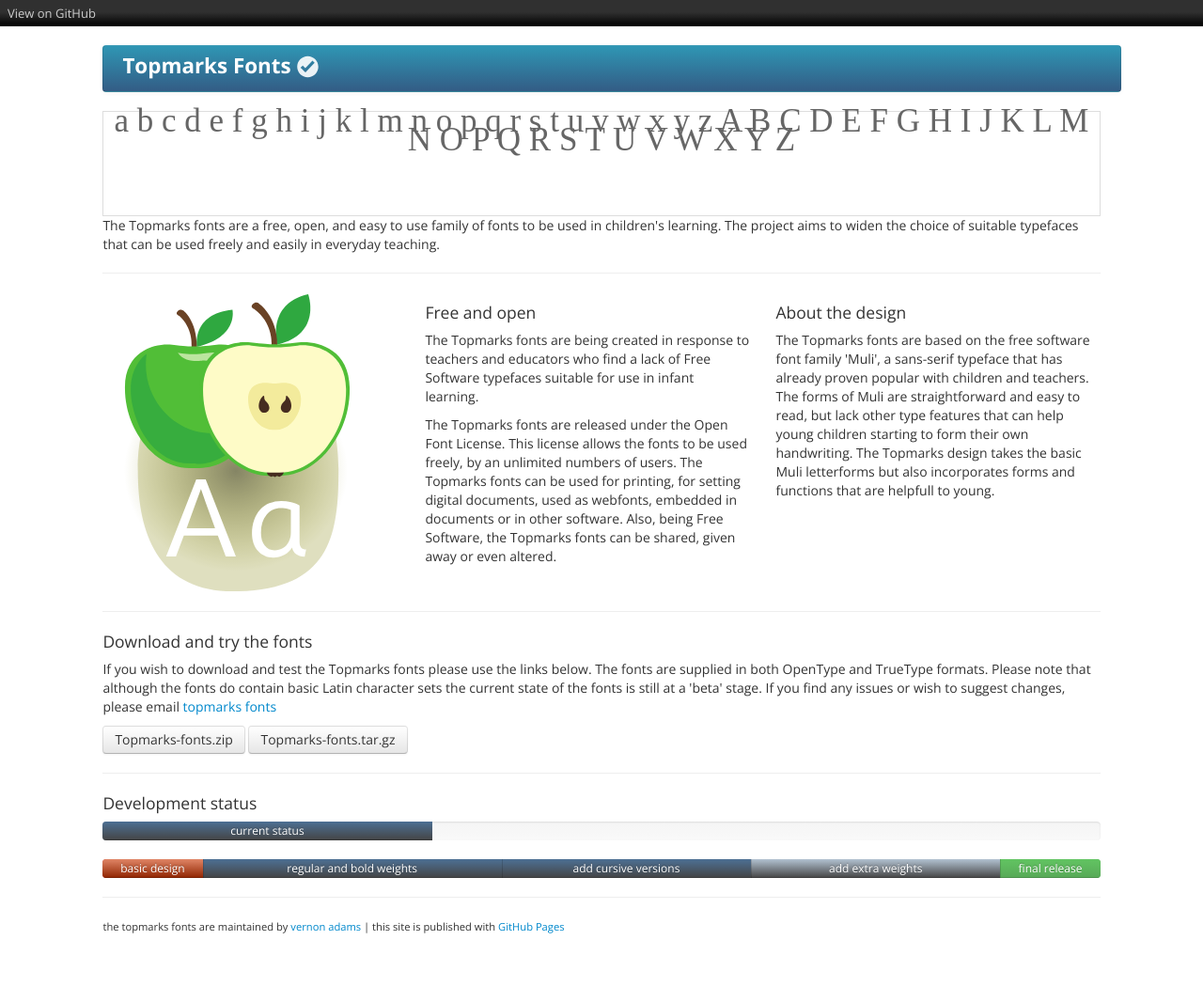
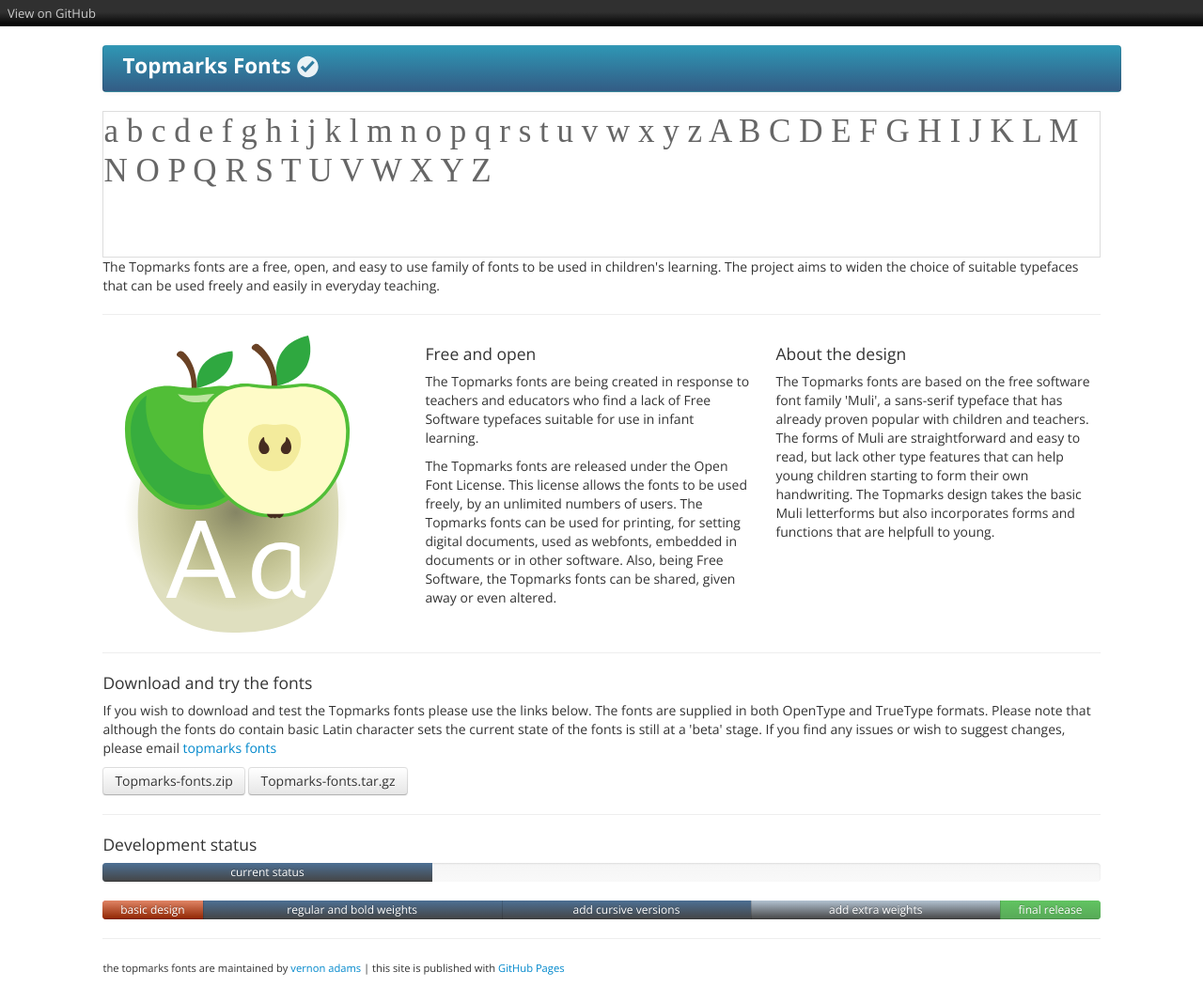
Before and after one commit to vernnobile/topmarks, a Jekyll site: the page built from index.html, in a window 1280 px wide. Shown: the whole page at 94% size. Built offline with Jekyll 4.4.1, drawn with Linux system fonts in a browser that asks for light colours; some web fonts are replaced; before the commit the page ends 1006 px from its top, so only the background shows below that.

Commit message:
Update stylesheet.css

```diff
--- a/stylesheets/stylesheet.css
+++ b/stylesheets/stylesheet.css
@@ -4,8 +4,7 @@
 font-size:2.5em;
 padding:0 0 2em 0;
 border:solid 1px #ddd;
-text-align:center;
-}
+line-height:1.2em;}
 
 body {
 background-color:#ccc;
```
